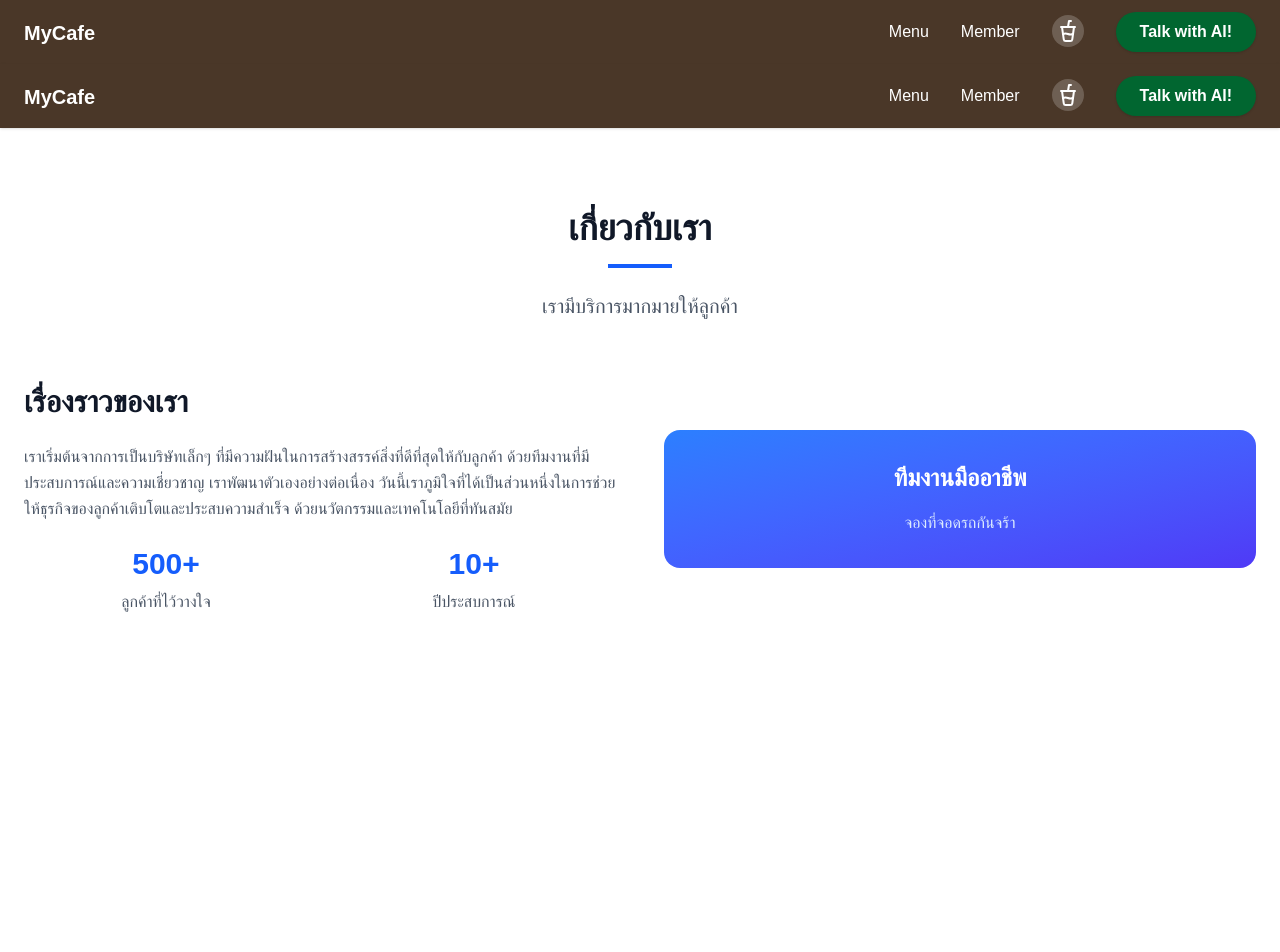
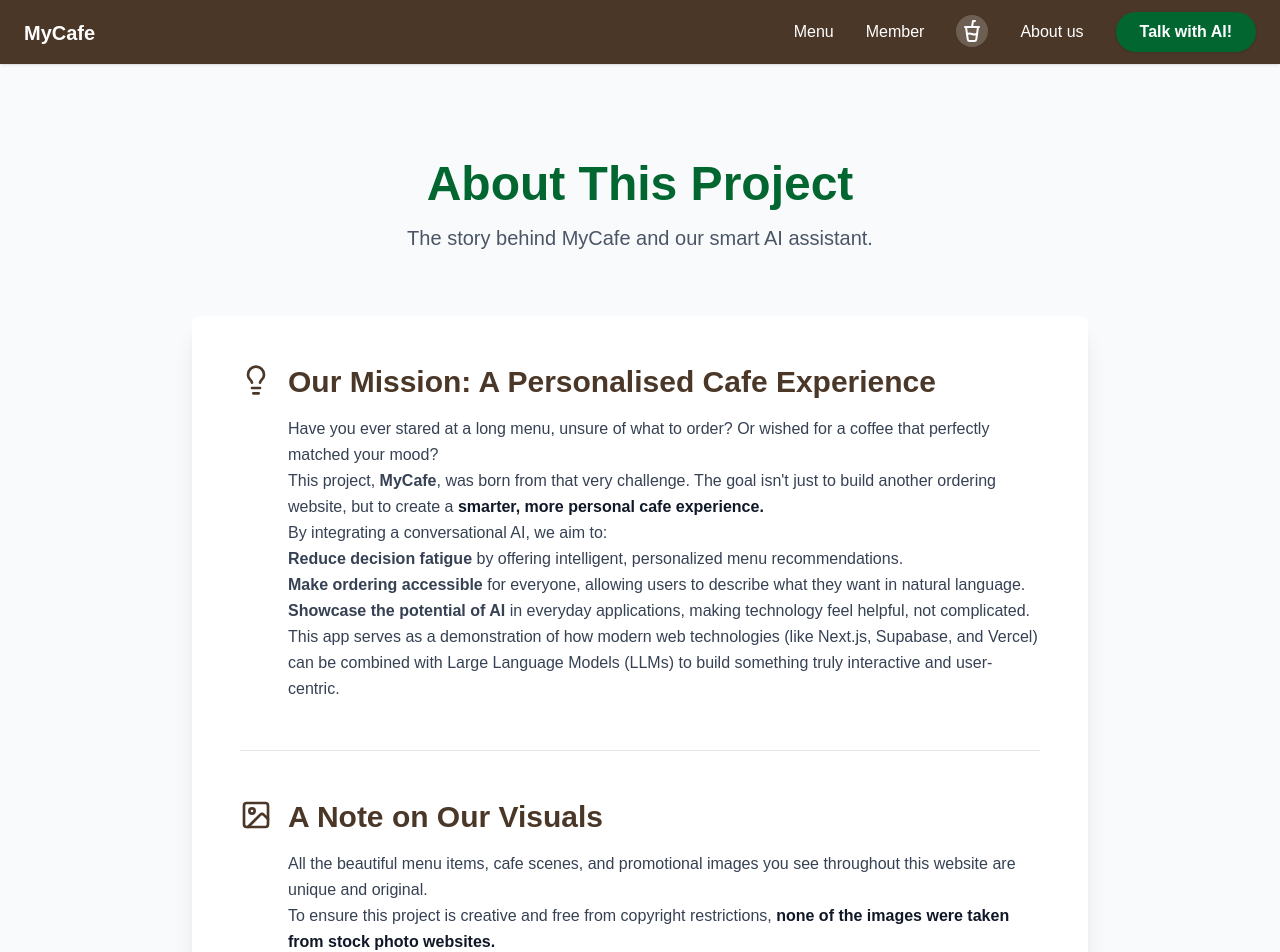
Before and after one commit to ninichu2234/ProjectByBeamAndNoon_, a Next.js app: page /about-us in a window 1280 px wide. Shown: the top 952 px of the page. Before the commit the page ends 800 px from the top, so only its background shows below. Built offline with nearby package versions, Linux system fonts and the light colour scheme.

Commit message:
update19

```diff
--- a/src/app/about-us/page.js
+++ b/src/app/about-us/page.js
@@ -1,11 +1,110 @@
-import Navbar from "../../component/Navbar";
-import AboutUsSection from "../../component/AboutUsSection";
-export default function AboutUs() {
-    return(
-        <div>
-            <Navbar />
-            <AboutUsSection />
+import React from 'react';
 
-        </div>
+// --- (Optional) Icons for decoration ---
+const LightbulbIcon = () => (
+    <svg
+        xmlns="http://www.w3.org/2000/svg"
+        width="24"
+        height="24"
+        viewBox="0 0 24 24"
+        fill="none"
+        stroke="currentColor"
+        stroke-width="2"
+        stroke-linecap="round"
+        stroke-linejoin="round"
+        className="w-8 h-8 text-[#4A3728] float-left mr-4">
+        <path d="M15 14c.2-1 .7-1.7 1.5-2.5 1-.9 1.5-2.2 1.5-3.5A6 6 0 0 0 6 8c0 1 .2 2.2 1.5 3.5.7.7 1.3 1.5 1.5 2.5"/>
+        <path d="M9 18h6"/>
+        <path d="M10 22h4"/>
+    </svg>
+);
+
+const PicIcon = () => (
+    <svg
+        xmlns="http://www.w3.org/2000/svg"
+        viewBox="0 0 24 24"
+        fill="none"
+        stroke="currentColor"
+        strokeWidth="2"
+        strokeLinecap="round"
+        strokeLinejoin="round"
+        className="w-8 h-8 text-[#4A3728] float-left mr-4"
+    >
+        <rect width="18" height="18" x="3" y="3" rx="2" ry="2"/>
+        <circle cx="9" cy="9" r="2"/>
+        <path d="m21 15-3.086-3.086a2 2 0 0 0-2.828 0L6 21"/>
+     </svg>
+);
+
+export default function AboutUsPage() {
+    return (
+        <main className="bg-gray-50 min-h-screen">
+            <div className="container mx-auto px-4 py-16 md:py-24">
+
+                <div className="text-center mb-16">
+                    <h1 className="text-4xl md:text-5xl font-bold text-green-800">
+                        About This Project
+                    </h1>
+                    <p className="mt-4 text-xl text-gray-600">
+                        The story behind MyCafe and our smart AI assistant.
+                    </p>
+                </div>
+                <div className="max-w-4xl mx-auto bg-white p-8 md:p-12 rounded-lg shadow-xl">
+                    <section className="mb-12">
+                        <div className="flex items-start">
+                            <LightbulbIcon />
+                            <h2 className="text-3xl font-bold text-[#4A3728] mb-4">
+                                Our Mission: A Personalised Cafe Experience
+                            </h2>
+                        </div>
+                        <div className="prose prose-lg text-gray-700 leading-relaxed ml-12">
+                            <p>
+                                Have you ever stared at a long menu, unsure of what to order? Or wished for a coffee that perfectly matched your mood?
+                            </p>
+                            <p>
+                                This project, <strong>MyCafe</strong>, was born from that very challenge. The goal isn't just to build another ordering website, but to create a
+                                <span className="font-semibold text-gray-900"> smarter, more personal cafe experience.</span>
+                            </p>
+                            <p>
+                                By integrating a conversational AI, we aim to:
+                            </p>
+                            <ul>
+                                <li><strong>Reduce decision fatigue</strong> by offering intelligent, personalized menu recommendations.</li>
+                                <li><strong>Make ordering accessible</strong> for everyone, allowing users to describe what they want in natural language.</li>
+                                <li><strong>Showcase the potential of AI</strong> in everyday applications, making technology feel helpful, not complicated.</li>
+                            </ul>
+                            <p>
+                                This app serves as a demonstration of how modern web technologies (like Next.js, Supabase, and Vercel) can be combined with Large Language Models (LLMs) to build something truly interactive and user-centric.
+                            </p>
+                        </div>
+                    </section>
+
+                    {/* --- Divider --- */}
+                    <hr className="my-12 border-gray-200" />
+
+                    {/* --- Section 2: Image Attribution --- */}
+                    <section>
+                        <div className="flex items-start">
+                            <PicIcon />
+                            <h2 className="text-3xl font-bold text-[#4A3728] mb-4">
+                                A Note on Our Visuals
+                            </h2>
+                        </div>
+                        <div className="prose prose-lg text-gray-700 leading-relaxed ml-12">
+                            <p>
+                                All the beautiful menu items, cafe scenes, and promotional images you see throughout this website are unique and original.
+                            </p>
+                            <p>
+                                To ensure this project is creative and free from copyright restrictions, <strong className="text-gray-900">none of the images were taken from stock photo websites.</strong>
+                            </p>
+                            <p>
+                                Instead, every visual was meticulously generated using advanced <strong>AI image synthesis tools, specifically Gemini and Copilot.</strong> This approach allows us to create a consistent and imaginative aesthetic for MyCafe without worrying about licensing, making it perfect for a portfolio or demonstration project.
+                            </p>
+                        </div>
+                    </section>
+
+                </div>
+            </div>
+        </main>
     );
 }
--- a/src/component/Navbar.js
+++ b/src/component/Navbar.js
@@ -131,6 +131,10 @@ export default function Header() {
                             )}
                         </Link>
 
+                        <Link href="/about-us" className="text-white hover:text-green-700 transition-colors duration-300">
+                            About us
+                        </Link>
+
                         <Link href="/chat">
                             <button className="bg-green-800 text-white px-6 py-2 rounded-full font-bold hover:bg-green-700 transition-colors shadow">
                                 Talk with AI!
@@ -166,6 +170,9 @@ export default function Header() {
                             <Link href="/member" onClick={() => setMobileMenuOpen(false)} className="text-gray-700 hover:text-green-700 font-medium text-lg text-center py-2">
                                 Member
                             </Link>
+                            <Link href="/about-us" onClick={() => setMobileMenuOpen(false)} className="text-gray-700 hover:text-green-700 font-medium text-lg text-center py-2">
+                                About us
+                            </Link>
                         </div>
                     </div>
                 )}
```
